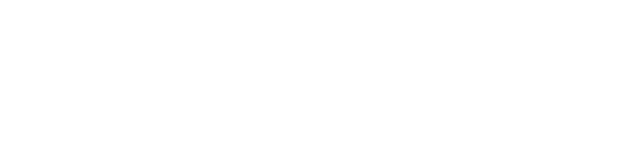
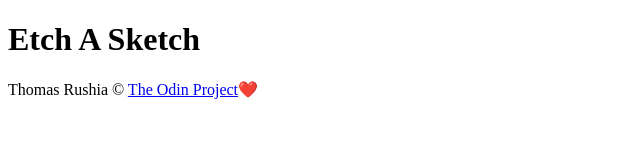
Before and after one commit to t-rushia/etch-a-sketch, a plain HTML site: page index.html in a window 1280 px wide. Shown: the whole page, without its empty margins (0-640 px from the left). Drawn offline with Linux system fonts and the light colour scheme.

Commit message:
Added header and footer

```diff
--- a/index.html
+++ b/index.html
@@ -8,6 +8,16 @@
   </head>
 
   <body>
+    <header>
+      <h1>Etch A Sketch</h1>
+    </header>
+
+    <footer>
+      <p>
+        Thomas Rushia &copy;
+        <a href="https://www.theodinproject.com/">The Odin Project</a>❤️
+      </p>
+    </footer>
     <script src="index.js"></script>
   </body>
 </html>
```
